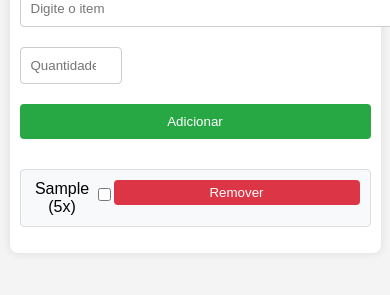
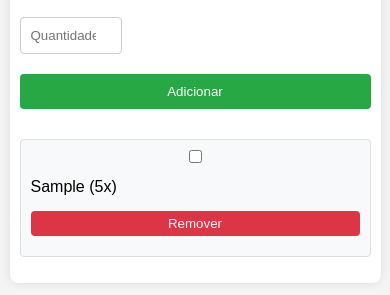
Before and after one commit to GummyTheProgrammy/LISTA-DE-COMPRAS, a plain HTML site: page index.html in a window 390 px wide. Both pictures are taken after typing "Sample", "5" into the empty fields and a click on the button "Adicionar". Shown: the part 345-640 px from the top of the page. Drawn offline with Linux system fonts and the light colour scheme.

Commit message:
Alterações de formato
Alterar formato dos itens na lista

```diff
--- a/script.js
+++ b/script.js
@@ -6,8 +6,7 @@ document.addEventListener('DOMContentLoaded', function () {
     const itemList = document.getElementById('itemList');
 
     // Lista inicial de itens (agora com quantidade e status)
-    const initialItems = [
-    ];
+    const initialItems = [];
 
     // Função para renderizar a lista
     function renderList() {
@@ -19,11 +18,6 @@ document.addEventListener('DOMContentLoaded', function () {
                 li.classList.add('completed'); // Adiciona classe para itens completos
             }
 
-
-	     // Texto do item com quantidade
-            const itemText = document.createElement('span');
-            itemText.textContent = `${item.name} (${item.quantity}x)`;
-
             // Checkbox para marcar como comprado
             const checkbox = document.createElement('input');
             checkbox.type = 'checkbox';
@@ -32,6 +26,10 @@ document.addEventListener('DOMContentLoaded', function () {
                 item.completed = checkbox.checked;
                 renderList(); // Re-renderiza a lista
             });
+
+            // Texto do item com quantidade
+            const itemText = document.createElement('span');
+            itemText.textContent = `${item.name} (${item.quantity}x)`;
 
             // Botão para remover o item
             const removeButton = document.createElement('button');
@@ -42,9 +40,9 @@ document.addEventListener('DOMContentLoaded', function () {
             });
 
             // Adiciona elementos ao <li>
-            li.appendChild(itemText);
-            li.appendChild(checkbox);
-            li.appendChild(removeButton);
+            li.appendChild(checkbox); // Checkbox à esquerda
+            li.appendChild(itemText); // Texto no meio
+            li.appendChild(removeButton); // Botão de remover à direita
             itemList.appendChild(li);
         }
     }
--- a/styles.css
+++ b/styles.css
@@ -58,6 +58,7 @@ ul {
     padding: 0;
 }
 
+/* Ajustes para os itens da lista */
 li {
     background-color: #f8f9fa;
     padding: 10px;
@@ -65,15 +66,23 @@ li {
     border: 1px solid #ddd;
     border-radius: 4px;
     display: flex;
-    justify-content: space-between;
-    align-items: center;
+    align-items: center; /* Alinha os itens verticalmente */
+    gap: 10px; /* Espaço entre os elementos */
 }
 
-li.completed {
-    text-decoration: line-through;
-    opacity: 0.7;
+/* Checkbox à esquerda */
+li input[type="checkbox"] {
+    margin: 0;
+    flex-shrink: 0; /* Impede que o checkbox diminua */
 }
 
+/* Texto do item (nome e quantidade) */
+li span {
+    flex-grow: 1; /* Faz o texto ocupar o espaço restante */
+    text-align: left; /* Alinha o texto à esquerda */
+}
+
+/* Botão de remover */
 li button {
     background-color: #dc3545;
     border: none;
@@ -81,12 +90,20 @@ li button {
     padding: 5px 10px;
     border-radius: 4px;
     cursor: pointer;
+    flex-shrink: 0; /* Impede que o botão diminua */
 }
 
 li button:hover {
     background-color: #c82333;
 }
 
+/* Estilo para itens completos */
+li.completed {
+    text-decoration: line-through;
+    opacity: 0.7;
+}
+
+/* Responsividade para telas pequenas */
 @media (max-width: 600px) {
     .container {
         width: 90%;
@@ -101,4 +118,14 @@ li button:hover {
         width: 100%;
         margin-bottom: 10px;
     }
+
+    /* Ajustes para os itens da lista em telas pequenas */
+    li {
+        flex-wrap: wrap; /* Permite que os elementos quebrem para a próxima linha */
+    }
+
+    li span {
+        width: 100%; /* Faz o texto ocupar a linha inteira */
+        margin: 5px 0; /* Adiciona um pequeno espaço acima e abaixo */
+    }
 }
```
